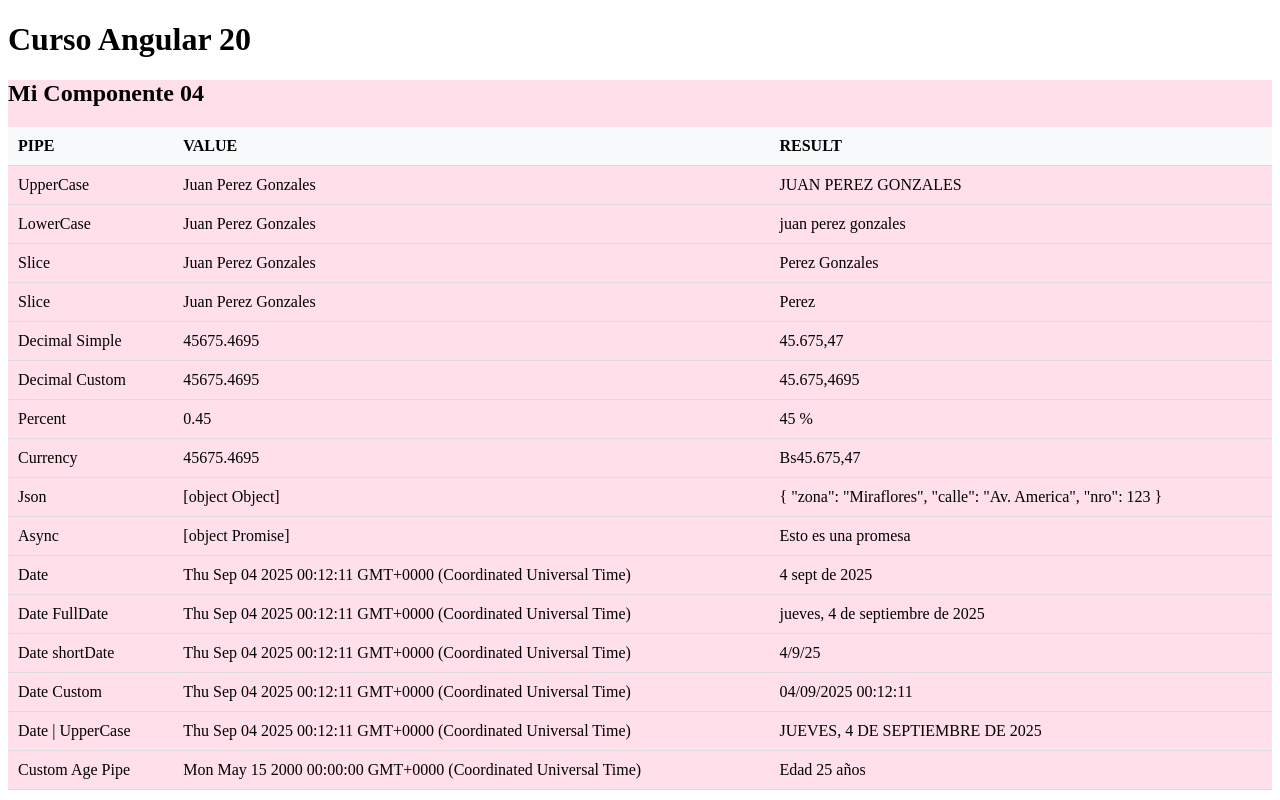
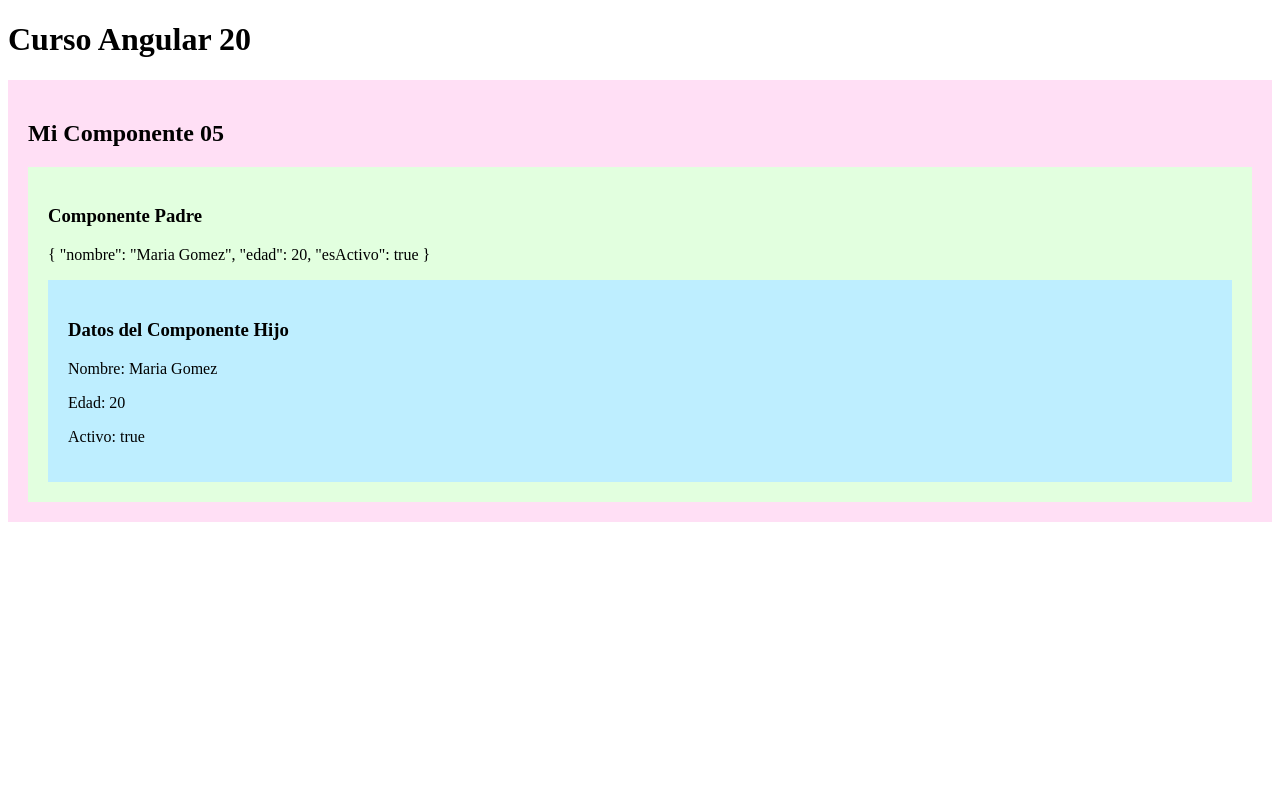
Before and after one commit to fhmontes123/cursoangular, an Angular app: page / in a window 1280 px wide. Built offline with nearby package versions, Linux system fonts and the light colour scheme.

Commit message:
09. Comunicacion Componentes > @Input

```diff
--- a/src/app/app.html
+++ b/src/app/app.html
@@ -3,4 +3,5 @@
 <!-- <app-mi-componente01></app-mi-componente01> -->
 <!-- <app-mi-componente02 /> -->
 <!-- <app-mi-componente03 /> -->
-<app-mi-componente04 />
+<!-- <app-mi-componente04 /> -->
+<app-mi-componente05 />
--- a/src/app/app.ts
+++ b/src/app/app.ts
@@ -1,9 +1,9 @@
 import { Component } from '@angular/core';
-import { MiComponente04 } from './mi-componente04/mi-componente04';
+import { MiComponente05 } from './mi-componente05/mi-componente05';
 
 @Component({
   selector: 'app-root',
-  imports: [MiComponente04],
+  imports: [MiComponente05],
   templateUrl: './app.html',
   styleUrl: './app.css',
 })
--- /dev/null
+++ b/src/app/mi-componente05-hijo/mi-componente05-hijo.html
@@ -0,0 +1 @@
+<p>mi-componente05-hijo works!</p>
--- /dev/null
+++ b/src/app/mi-componente05-hijo/mi-componente05-hijo.ts
@@ -0,0 +1,21 @@
+import { Component, Input } from '@angular/core';
+
+@Component({
+  selector: 'app-mi-componente05-hijo',
+  imports: [],
+  template: `
+    <div style="background: #beeeff; padding: 20px;">
+      <h3>Datos del Componente Hijo</h3>
+      <p>Nombre: {{ nombre }}</p>
+      <p>Edad: {{ edad }}</p>
+      <p>Activo: {{ esActivo }}</p>
+    </div>
+  `,
+  styleUrl: './mi-componente05-hijo.css',
+})
+export class MiComponente05Hijo {
+  // Propiedades que reciben datos desde el componente padre
+  @Input() nombre: string = '';
+  @Input() edad: number = 0;
+  @Input() esActivo: boolean = false;
+}
--- /dev/null
+++ b/src/app/mi-componente05-padre/mi-componente05-padre.html
@@ -0,0 +1 @@
+<p>mi-componente05-padre works!</p>
--- /dev/null
+++ b/src/app/mi-componente05-padre/mi-componente05-padre.ts
@@ -0,0 +1,32 @@
+import { CommonModule } from '@angular/common';
+import { Component } from '@angular/core';
+import { MiComponente05Hijo } from '../mi-componente05-hijo/mi-componente05-hijo';
+import { Usuario } from '../models/usuario.model';
+
+@Component({
+  selector: 'app-mi-componente05-padre',
+  imports: [CommonModule, MiComponente05Hijo],
+  template: `
+    <div style="background: #e2ffdf; padding: 20px;">
+      <h3>Componente Padre</h3>
+      <p>{{ usuario | json }}</p>
+      <app-mi-componente05-hijo
+        [nombre]="usuario.nombre"
+        [edad]="usuario.edad"
+        [esActivo]="usuario.esActivo"
+      />
+    </div>
+  `,
+  styleUrl: './mi-componente05-padre.css',
+})
+export class MiComponente05Padre {
+  usuario: Usuario;
+
+  constructor() {
+    this.usuario = {
+      nombre: 'Maria Gomez',
+      edad: 20,
+      esActivo: true,
+    };
+  }
+}
--- /dev/null
+++ b/src/app/mi-componente05/mi-componente05.html
@@ -0,0 +1,4 @@
+<div style="background: #ffdff5; padding: 20px">
+  <h2>Mi Componente 05</h2>
+  <app-mi-componente05-padre />
+</div>
--- /dev/null
+++ b/src/app/models/usuario.model.ts
@@ -0,0 +1,5 @@
+export interface Usuario {
+  nombre: string;
+  edad: number;
+  esActivo: boolean;
+}
```
Also changed, not shown: src/app/mi-componente05/mi-componente05.ts (added, +10 -0 lines), src/app/mi-componente05-hijo/mi-componente05-hijo.css (added), src/app/mi-componente05-padre/mi-componente05-padre.css (added), src/app/mi-componente05/mi-componente05.css (added).
